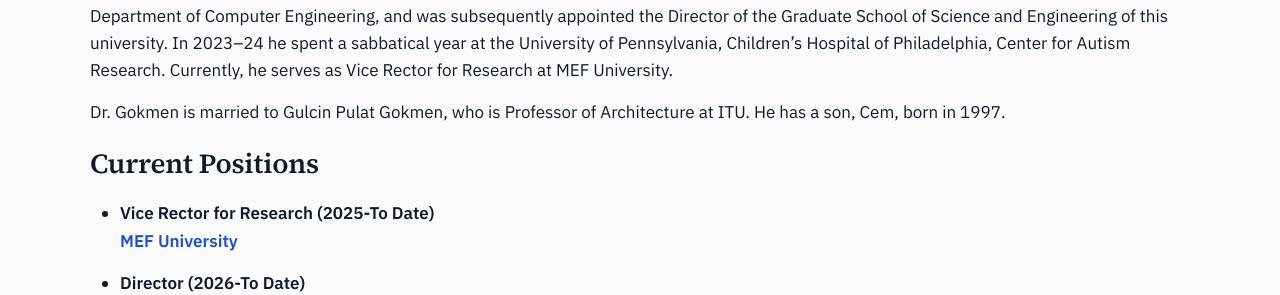
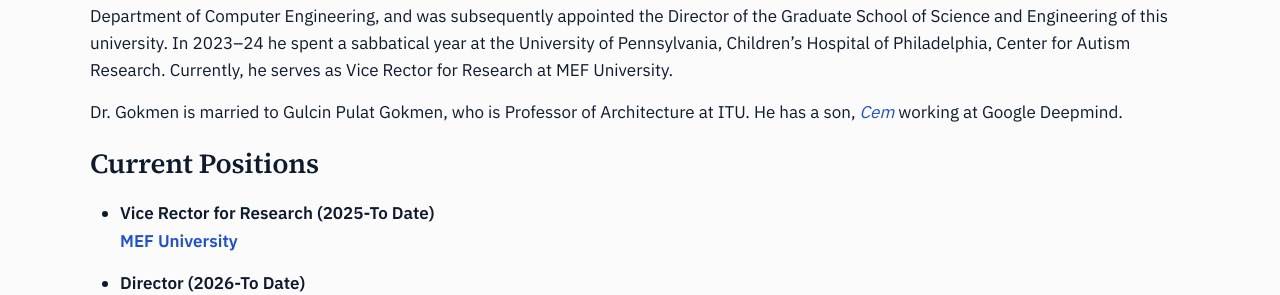
Before and after one commit to muhittingokmen/muhittingokmen.github.io, a Jekyll site: the page built from _pages/about.md, in a window 1280 px wide. Shown: the part 453-748 px from the top of the page. Built offline with Jekyll 4.4.1, drawn with Linux system fonts in a browser that asks for light colours.

Commit message:
Update about.md

```diff
--- a/_pages/about.md
+++ b/_pages/about.md
@@ -7,7 +7,7 @@ Muhittin Gokmen was born in 1960 in Boyabat, Sinop, the northernmost province of
 
 Dr. Gokmen returned to Turkey in 1992, and joined the Istanbul Technical University Department of Computer Engineering as Assistant Professor. He became Associate Professor in 1993, and Professor in 1999. Dr. Gokmen served as Dean of the ITU Faculty of Electrical and Electronics Engineering between 2001 and 2004. He subsequently served as Department Chair of ITU’s Department of Computer Engineering, in the newly-established Faculty of Computer and Informatics. In 2004, Dr. Gokmen founded Divit, Digital Video and Image Technologies, the first company established by academics in ITU's ARI Teknokent. Dr. Gokmen joined MEF University in 2014 as the Department Chair for its Department of Computer Engineering, and was subsequently appointed the Director of the Graduate School of Science and Engineering of this university. In 2023–24 he spent a sabbatical year at the University of Pennsylvania, Children’s Hospital of Philadelphia, Center for Autism Research. Currently, he serves as Vice Rector for Research at MEF University.
 
-Dr. Gokmen is married to Gulcin Pulat Gokmen, who is Professor of Architecture at ITU. He has a son, Cem, born in 1997.
+Dr. Gokmen is married to Gulcin Pulat Gokmen, who is Professor of Architecture at ITU. He has a son, [*Cem*](https://www.cemgokmen.com/) working at Google Deepmind.
 
 <!--I enjoy all types of art, be it photography, paintings, sculpture, or even filmmaking. In fact, during my stay in Pittsburgh I took a filmmaking course from Pittsburgh Filmmakers. I especially like watching French festival movies. I have a passion of travelling around the world, yet I am very fond of my hometown(s), Boyabat and Istanbul. I swim and windsurf for sports, and go jogging by the Bosporus when I have time. I have a lovely wife, Gülçin – and an awesome son, [*Cem*](https://www.cemgokmen.com/), who make my life even more beautiful. As a scientist, I see science as the means to a better future, where life is easier and everyone is equal.-->
 
```
